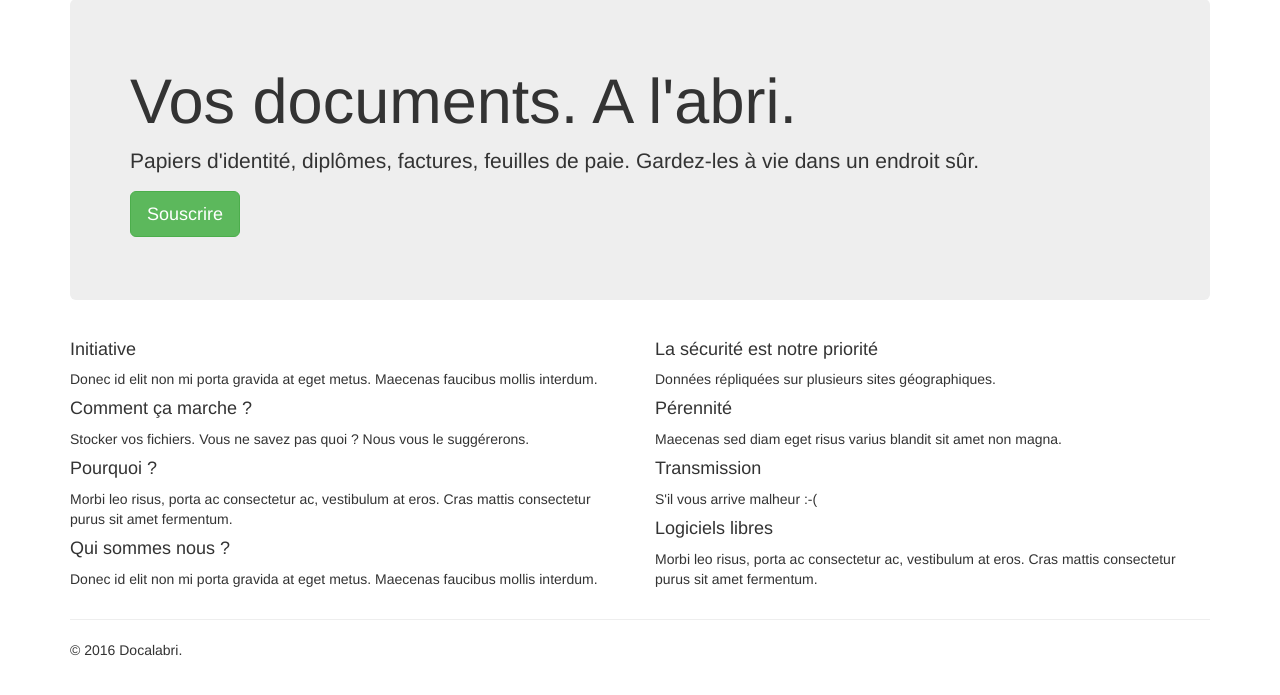
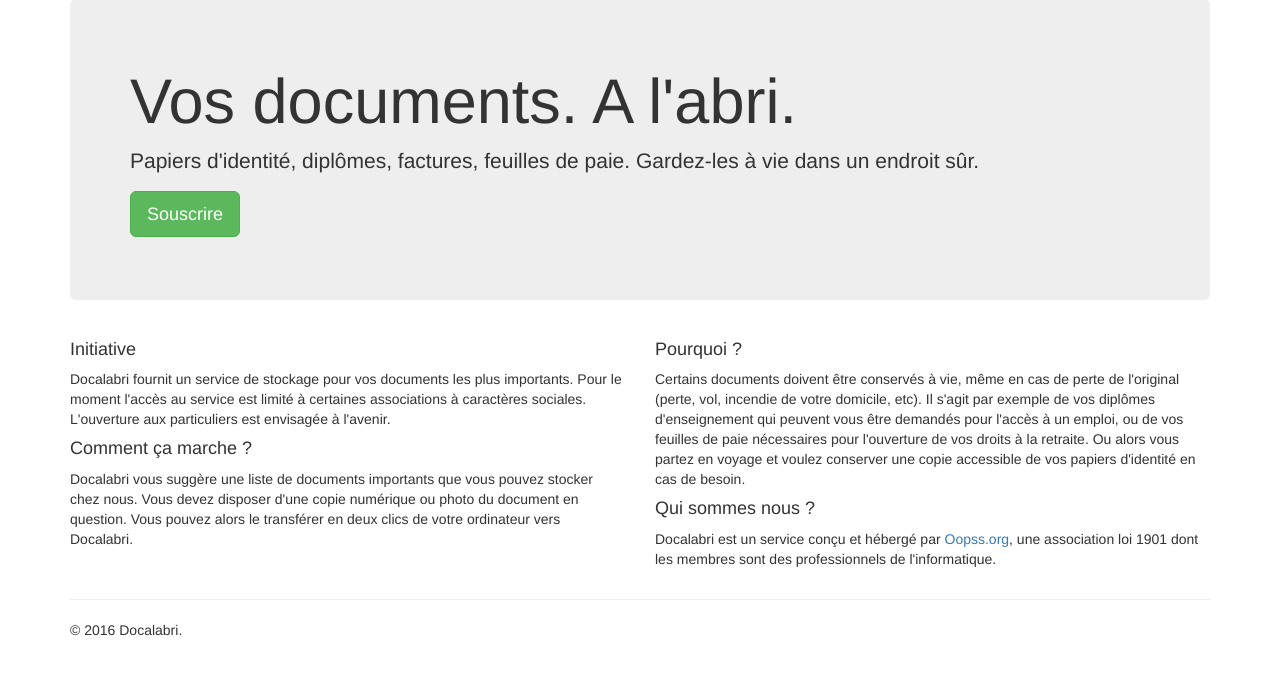
Before and after one commit to tmartinfr/docalabri, a Django app: page / in a window 1280 px wide. Shown: the part 71-766 px from the top of the page. Run offline with Django 3.2, Linux system fonts and the light colour scheme; some libraries are stand-ins or nearby versions.

Commit message:
Update marketing

```diff
--- a/papierbackup/templates/papierbackup/index.html
+++ b/papierbackup/templates/papierbackup/index.html
@@ -3,27 +3,40 @@
 {% block content %}
     <div class="jumbotron">
         <h1>Vos documents. A l'abri.</h1>
-        <p class="lead">Papiers d'identité, diplômes, factures, feuilles de paie. Gardez-les à vie dans un endroit sûr.</p>
+        <p class="lead">Papiers d'identité, diplômes, factures, feuilles de paie. Gardez-les à vie dans un endroit
+            sûr.</p>
         <p><a class="btn btn-lg btn-success" href="{% url 'contact' %}" role="button">Souscrire</a></p>
     </div>
 
     <div class="row marketing">
         <div class="col-lg-6">
             <h4>Initiative</h4>
-            <p>Donec id elit non mi porta gravida at eget metus. Maecenas faucibus mollis interdum.</p>
+            <p>Docalabri fournit un service de stockage pour vos documents les plus importants. Pour le moment l'accès au service
+                est limité à certaines associations à caractères sociales. L'ouverture aux particuliers est envisagée à
+                l'avenir.</p>
 
             <h4>Comment ça marche ?</h4>
-            <p>Stocker vos fichiers. Vous ne savez pas quoi ? Nous vous le suggérerons.</p>
+            <p>Docalabri vous suggère une liste de documents importants que vous pouvez stocker chez nous. Vous devez
+                disposer d'une copie numérique ou photo du document en question. Vous pouvez alors le transférer en deux
+                clics de votre ordinateur vers Docalabri.</p>
 
-            <h4>Pourquoi ?</h4>
-            <p>Morbi leo risus, porta ac consectetur ac, vestibulum at eros. Cras mattis consectetur purus sit amet
-                fermentum.</p>
-
-            <h4>Qui sommes nous ?</h4>
-            <p>Donec id elit non mi porta gravida at eget metus. Maecenas faucibus mollis interdum.</p>
         </div>
 
         <div class="col-lg-6">
+            <h4>Pourquoi ?</h4>
+            <p>Certains documents doivent être conservés à vie, même en cas de perte de l'original (perte,
+                vol, incendie de votre domicile, etc). Il s'agit par exemple de vos diplômes d'enseignement qui
+                peuvent vous être demandés pour l'accès à un emploi, ou de vos feuilles de paie nécessaires pour
+                l'ouverture de vos droits à la retraite. Ou alors vous partez en voyage et voulez conserver une
+                copie accessible de vos papiers d'identité en cas de besoin.</p>
+
+            <h4>Qui sommes nous ?</h4>
+            <p>Docalabri est un service conçu et hébergé par <a href="http://oopss.org">Oopss.org</a>, une association
+                loi 1901 dont les membres sont des professionnels de l'informatique.</p>
+        </div>
+
+
+        {% comment %}
             <h4>La sécurité est notre priorité</h4>
             <p>Données répliquées sur plusieurs sites géographiques.</p>
 
@@ -36,6 +49,6 @@
             <h4>Logiciels libres</h4>
             <p>Morbi leo risus, porta ac consectetur ac, vestibulum at eros. Cras mattis consectetur purus sit amet
                 fermentum.</p>
-        </div>
+        {% endcomment %}
     </div>
 {% endblock %}
```
